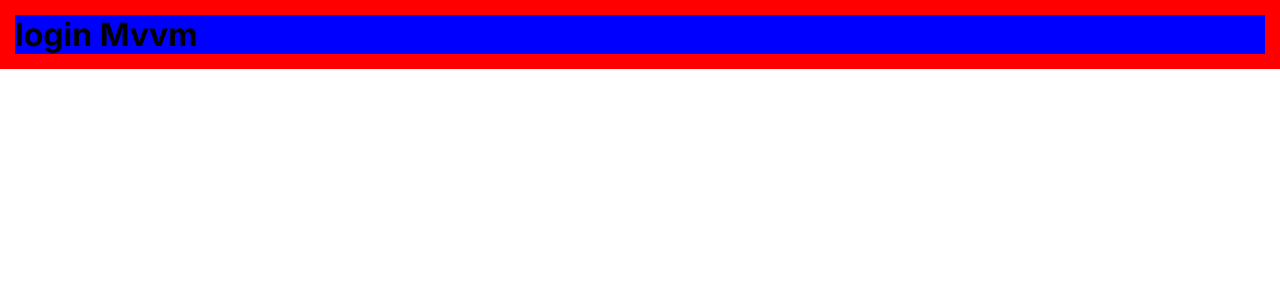
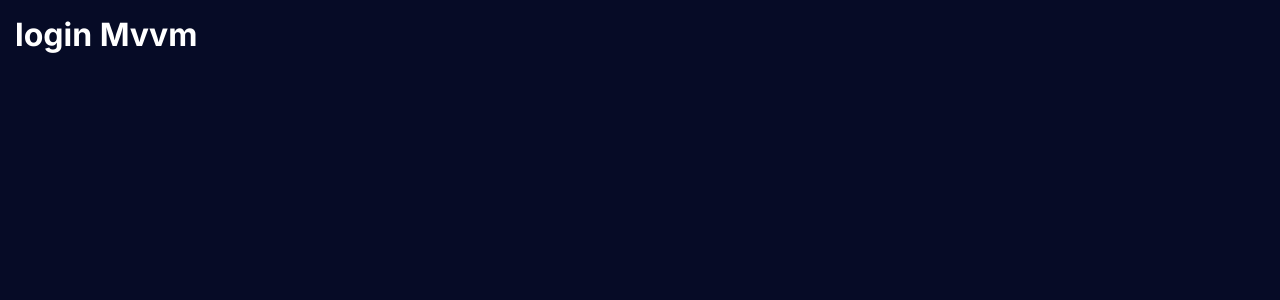
Before and after one commit to devinlineteams/interactivepdv, a React (Vite) app: page /login in a window 1280 px wide. Shown: the top 300 px of the page. Built offline with nearby package versions, Linux system fonts and the light colour scheme; a web font is replaced by a local one.

Commit message:
feat finished themes

```diff
--- a/src/main.tsx
+++ b/src/main.tsx
@@ -7,7 +7,7 @@ import { ThemeProvider } from 'styled-components'
 
 createRoot(document.getElementById('root')!).render(
   <StrictMode>
-    <ThemeProvider theme={lighTheme}>
+    <ThemeProvider theme={darkTheme}>
       <GlobalStyle />
       <App />
     </ThemeProvider>
--- a/src/pages/login/ViewLogin.tsx
+++ b/src/pages/login/ViewLogin.tsx
@@ -2,8 +2,6 @@ import ViewModelLogin from "./ViewModelLogin";
 import styled from 'styled-components';
 
 const LoginArea = styled.div`
-    background-color:red;
-
     padding:15px;
     `
 const LoginDivInput = styled.div`
@@ -14,7 +12,7 @@ const LoginDivLog = styled.div`
 
 `
 const LoginH1Title = styled.h1`
-     background-color:blue;
+
 `
 
 function ViewLogin({
--- a/src/styles/GlobalStyles.tsx
+++ b/src/styles/GlobalStyles.tsx
@@ -1,10 +1,13 @@
 import { createGlobalStyle } from "styled-components";
+import { DefaultTheme } from "styled-components";
 
-export const GlobalStyle = createGlobalStyle`
+export const GlobalStyle = createGlobalStyle<{theme ?: DefaultTheme}>`
     body, html{
-        font-family: "Inter", serif;
+        background:${(props)=>props.theme.appBackground};
+        color:${(props)=>props.theme.appColor};
         margin:0;
         padding: 0;
+        font-family: "Inter", serif;
     }
     h1, h2, p, ul, li{
         margin:0px;
--- a/src/styles/theme.tsx
+++ b/src/styles/theme.tsx
@@ -4,73 +4,82 @@ export const lighTheme: Theme = {
     appBackground:'#FFF',
     appColor:'#000',
     appDefaultStroke:'#E0E0E0',
-    appSkeletonFrom:'',
-    appSkeletonTo:'',
+    appLogo:'',
+    appSkeletonFrom:'#EEE',
+    appSkeletonTo:'#CCC',
     buttons:{
-        alert:'',
-        alertColor:'',
-        alertHover:'',
-        disabled:'',
-        disabledColor:'',
-        primary:'',
-        primaryColor:'',
-        primaryHover:'',
+        alert:'E80000',
+        alertColor:'#FFF',
+        alertHover:'#D80000',
+        disabled:'#CCC',
+        disabledColor:'#666',
+        primary:'#0C70F2',
+        primaryColor:'#FFF',
+        primaryHover:'#0061DE',
     },
     card:{
-        alert:'',
-        background:'',
-        border:'',
-        success:'',
-        warning:'',
+        alert:'E80000',
+        background:'#FFF',
+        border:'#E0E0E0',
+        success:'#008000',
+        warning:'Ef7A300',
     },
     textInput:{
-        active:'',
-        activeColor:'',
-        disabled:'',
-        disabledBorderColor:'',
-        disabledColor:'',
-        placeholderColor:'',
+        active:'#FFF',
+        activeColor:'#000',
+        borderColor:'#E0E0E0',
+        disabled:'#EEE',
+        disabledBorderColor:'#E0E0E0',
+        disabledColor:'#666',
+        placeholderColor:'#666',
     },
     typographies:{
-        error:'',
-        subtitle:'',
-        success:'',
+        error:'#FF0202',
+        subtitle:'#E666',
+        success:'#008000',
     }
 }
 export const darkTheme: Theme = {
-    appBackground:'#FFF',
-    appColor:'#000',
-    appDefaultStroke:'#E0E0E0',
-    appSkeletonFrom:'',
-    appSkeletonTo:'',
+    appBackground:'#060B26',
+    appColor:'#FFFFFF',
+    appDefaultStroke:'#21497B',
+    appLogo:'',
+    appSkeletonFrom:'060B26',
+    appSkeletonTo:'#21497D',
     buttons:{
-        alert:'',
-        alertColor:'',
-        alertHover:'',
-        disabled:'',
-        disabledColor:'',
-        primary:'',
-        primaryColor:'',
-        primaryHover:'',
+        alert:'E80000',
+        alertColor:'#FFF',
+        alertHover:'#D80000',
+        disabled:'#3136649',
+        disabledColor:'#6D7B8E',
+        primary:'#0C70F2',
+        primaryColor:'#FFF',
+        primaryHover:'#0061DE',
     },
     card:{
-        alert:'',
-        background:'',
-        border:'',
-        success:'',
-        warning:'',
+        alert:'E80000',
+        background:'#0F1535',
+        border:'#21497D',
+        success:'#008000',
+        warning:'Ef7A300',
     },
     textInput:{
-        active:'',
-        activeColor:'',
-        disabled:'',
-        disabledBorderColor:'',
-        disabledColor:'',
-        placeholderColor:'',
+        active:'#0F1535',
+        activeColor:'#FFF',
+        borderColor:'#21497D',
+        disabled:'#282D49',
+        disabledBorderColor:'#E0E0E0',
+        disabledColor:'#58677C',
+        placeholderColor:'#89A7CE',
     },
     typographies:{
-        error:'',
-        subtitle:'',
-        success:'',
+        error:'#FF0202',
+        subtitle:'#89A7CE',
+        success:'#008000',
     }
 }
+
+
+/* https://paletadecolores.online/pt/cinza/ */
+
+/* https://developer.mozilla.org/pt-BR/docs/Web/CSS/CSS_colors/Color_picker_tool *///verificar as cores
--- a/src/types/theme.d.tsx
+++ b/src/types/theme.d.tsx
@@ -1,6 +1,7 @@
 export interface Theme{
     appBackground:string
     appColor:string
+    appLogo:string
     appDefaultStroke:string
     appSkeletonFrom:string
     appSkeletonTo:string
@@ -24,6 +25,7 @@ export interface Theme{
     textInput:{
         active:string
         activeColor:string
+        borderColor:string
         disabled:string
         disabledBorderColor:string
         disabledColor:string
```
